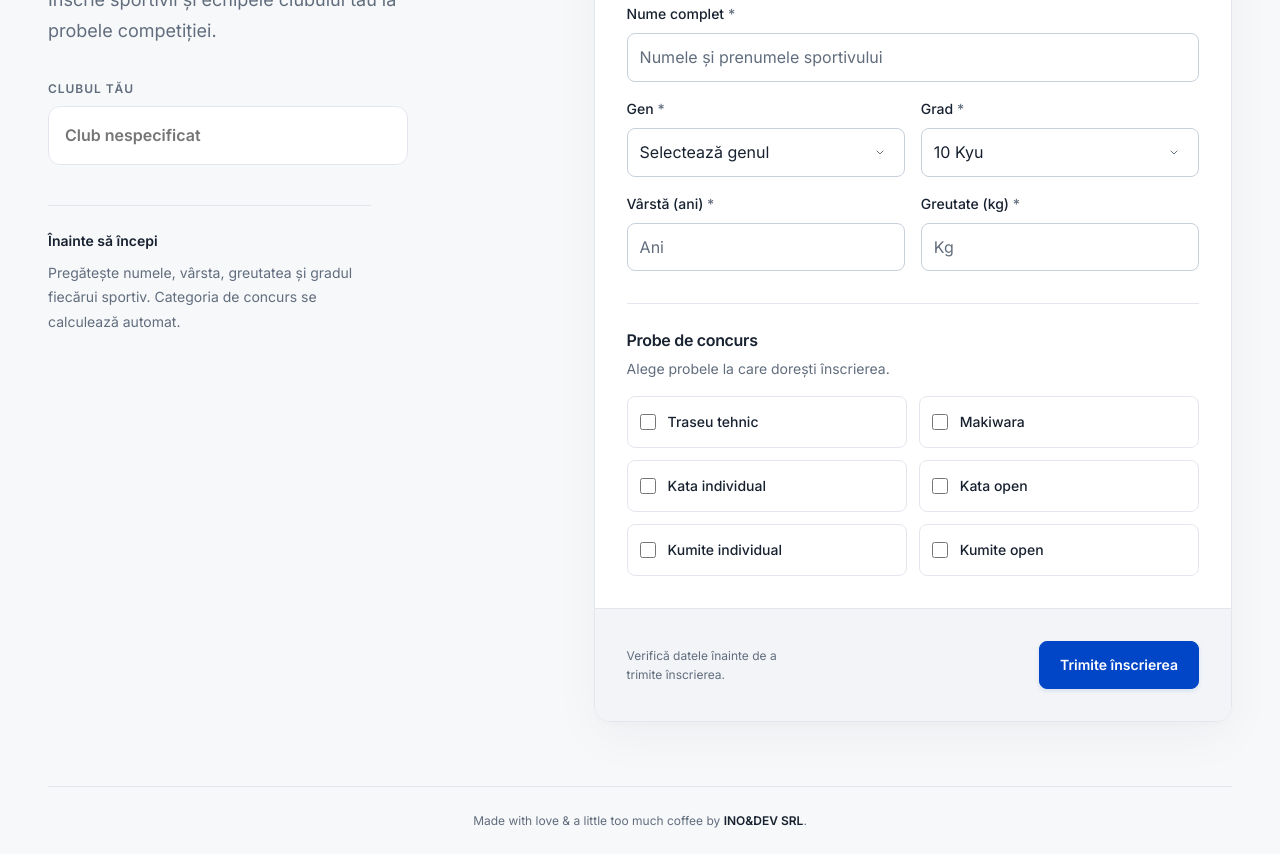
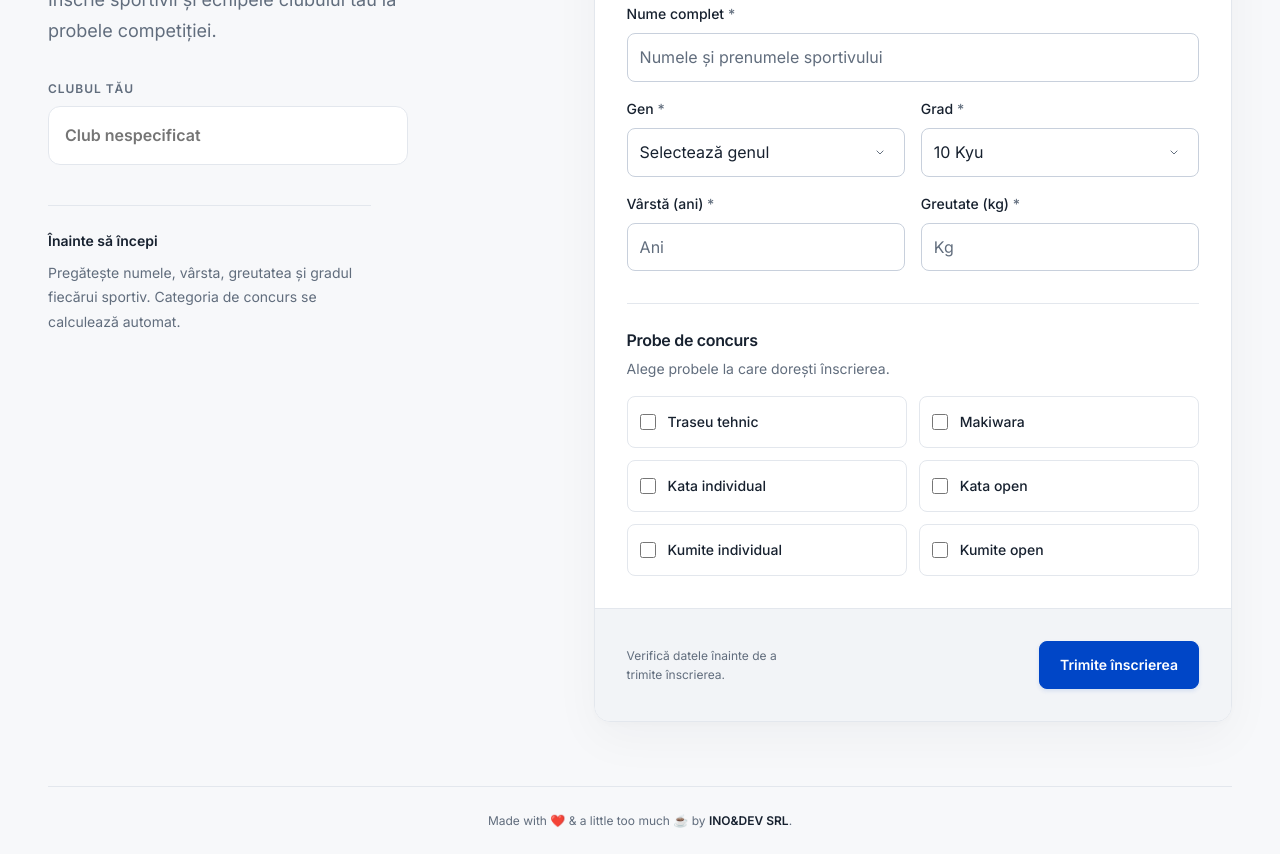
Before and after one commit to SVladut/DevVisionKarate.github.io, a plain HTML site: page index.html in a window 1280 px wide. Shown: the part 458-1312 px from the top of the page. Drawn offline with Linux system fonts and the light colour scheme.

Commit message:
Use heart and coffee emoji in footer credit

```diff
--- a/index.html
+++ b/index.html
@@ -277,7 +277,7 @@
         <p id="popupText" aria-live="polite"></p>
       </div>
     </div>
-    <footer class="site-footer shell"><p class="footer-credit">Made with love &amp; a little too much coffee by <span class="footer-name">INO&amp;DEV SRL</span>.</p></footer>
+    <footer class="site-footer shell"><p class="footer-credit">Made with <span role="img" aria-label="love">❤️</span> &amp; a little too much <span role="img" aria-label="coffee">☕</span> by <span class="footer-name">INO&amp;DEV SRL</span>.</p></footer>
     <script src="categories.js"></script>
     <script src="script.js"></script>
   </body>
```
Also changed, not shown: plati_echipe.html (+1 -1 lines), plati_sportivi.html (+1 -1 lines).
